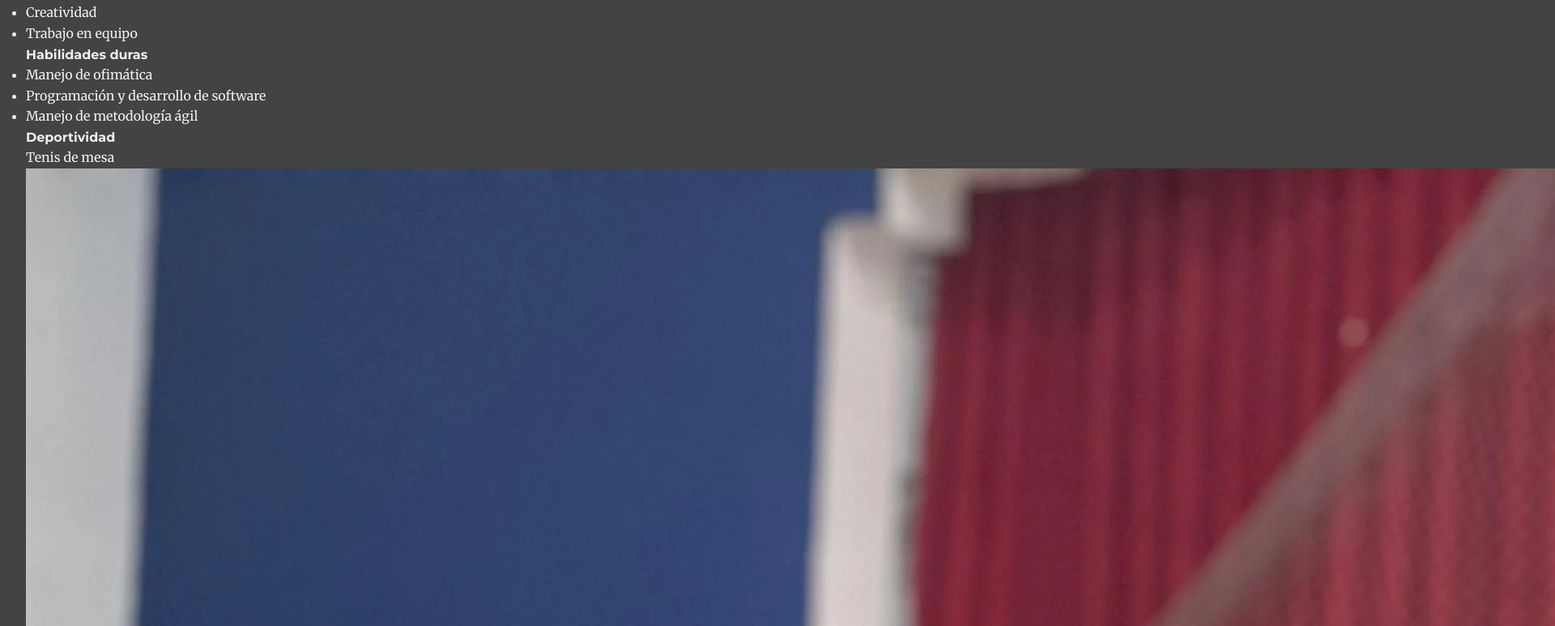
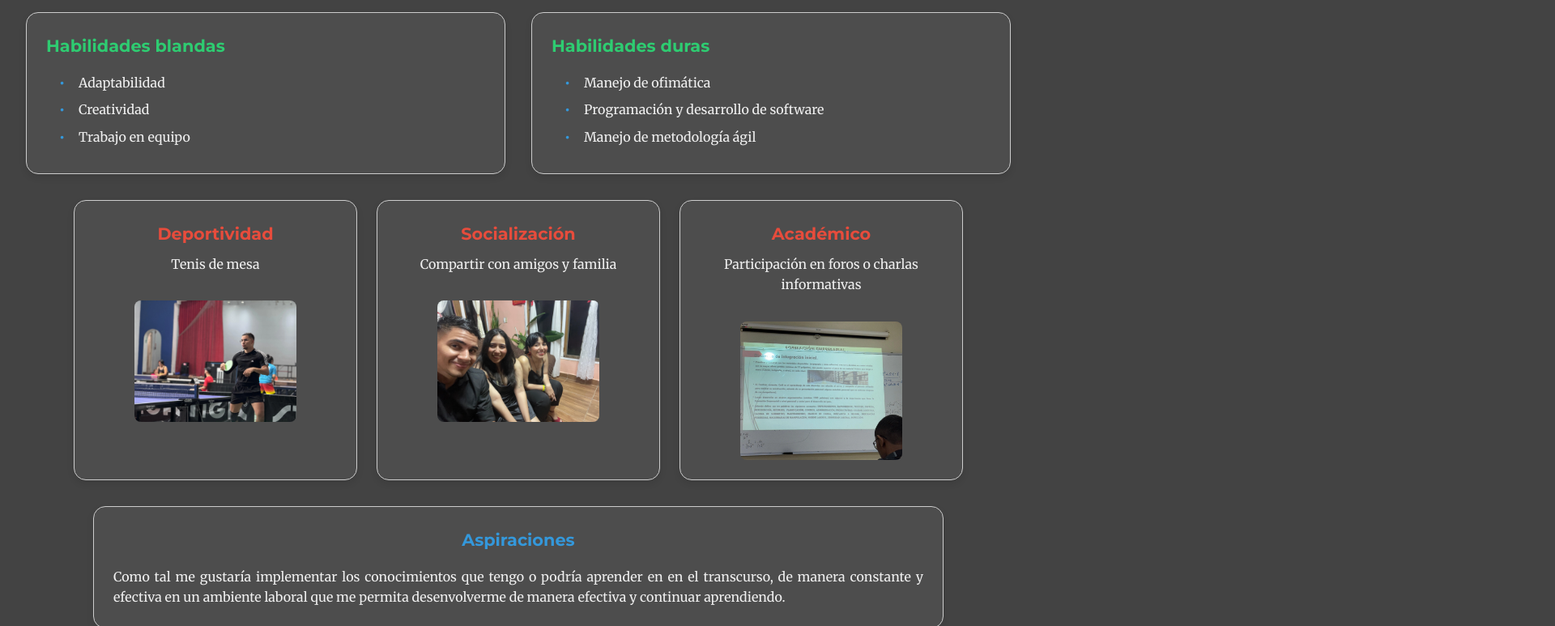
Before and after one commit to amarquezc11/LandingPagePersonal, a plain HTML site: page index.html in a window 1280 px wide. Shown: the part 597-1370 px from the top of the page at 81% size, 1920 px wide, since content can reach past the window. Drawn offline with Linux system fonts and the light colour scheme.

Commit message:
Cambiamos un poco la estructura de la sección acerca de, y agregamos su css

```diff
--- a/index.html
+++ b/index.html
@@ -36,8 +36,11 @@
         </div>
     </div>
 
-    <div class="acerdaDe"> <!--Tres distintas secciones una debajo de otra, aptitudes, pasiones y enfoque, dentro de estas, las secciones estarán al lado de las otras-->
+    <div class="acerdaDe">
+        <div class="acercaDePrimeraParte">
             <h3>Acerca de mí</h3>
+        </div>
+        <div class="acercaDeSegundaParte">
             <div class="aptitudes">
                 <div class="habilidadesBlandas">
                     <h4>Habilidades blandas</h4>
@@ -79,6 +82,7 @@
             <div class="enfoqueProfesional">
                 <h4>Aspiraciones</h4>
                 <p>Como tal me gustaría implementar los conocimientos que tengo o podría aprender en en el transcurso, de manera constante y efectiva en un ambiente laboral que me permita desenvolverme de manera efectiva y continuar aprendiendo.</p>
+            </div>
         </div>
     </div>
 
--- a/styles.css
+++ b/styles.css
@@ -221,3 +221,179 @@ h1, h2, h3, h4 {
         text-align: center;
     }
 }
+
+.acercaDe {
+    max-width: 1200px;
+    margin: 2rem auto;
+    padding: 0 var(--espaciado);
+}
+
+.acercaDePrimeraParte {
+    text-align: center;
+    margin-bottom: 2rem;
+}
+
+.acercaDePrimeraParte h3 {
+    font-size: 2rem;
+    color: var(--color-nivel-básico);
+    border-bottom: 2px solid var(--color-nivel-intermedio);
+    padding-bottom: 0.5rem;
+    display: inline-block;
+}
+
+.acercaDeSegundaParte {
+    display: flex;
+    flex-direction: column;
+    gap: 2rem;
+}
+
+/* Estilos para aptitudes (habilidades blandas y duras) */
+.aptitudes {
+    display: flex;
+    flex-wrap: wrap;
+    gap: 2rem;
+    justify-content: center;
+}
+
+.habilidadesBlandas, .habilidadesDuras {
+    flex: 1;
+    min-width: 300px;
+    background-color: rgba(255, 255, 255, 0.05);
+    padding: 1.5rem;
+    border-radius: var(--radio-borde);
+    border: 1px solid var(--borde-color);
+    box-shadow: var(--sombra-caja);
+}
+
+.habilidadesBlandas h4, .habilidadesDuras h4 {
+    color: var(--color-nivel-intermedio);
+    margin-bottom: 1rem;
+    font-size: 1.3rem;
+}
+
+.habilidadesBlandas ul, .habilidadesDuras ul {
+    list-style-type: none;
+    padding-left: 1rem;
+}
+
+.habilidadesBlandas li, .habilidadesDuras li {
+    margin-bottom: 0.5rem;
+    position: relative;
+    padding-left: 1.5rem;
+}
+
+.habilidadesBlandas li:before, .habilidadesDuras li:before {
+    content: "•";
+    color: var(--color-nivel-básico);
+    font-weight: bold;
+    position: absolute;
+    left: 0;
+}
+
+/* Estilos para pasiones (cartas) */
+.pasiones {
+    display: flex;
+    flex-wrap: wrap;
+    gap: 1.5rem;
+    justify-content: center;
+}
+
+.deporte, .social, .academico {
+    flex: 1;
+    min-width: 250px;
+    max-width: 350px;
+    background-color: rgba(255, 255, 255, 0.05);
+    border-radius: var(--radio-borde);
+    padding: 1.5rem;
+    border: 1px solid var(--borde-color);
+    box-shadow: var(--sombra-caja);
+    transition: transform 0.3s ease, box-shadow 0.3s ease;
+    display: flex;
+    flex-direction: column;
+    align-items: center;
+    text-align: center;
+}
+
+.deporte:hover, .social:hover, .academico:hover {
+    transform: translateY(-5px);
+    box-shadow: 0 8px 16px rgba(0, 0, 0, 0.2);
+}
+
+.deporte h4, .social h4, .academico h4 {
+    color: var(--color-nivel-avanzado);
+    margin-bottom: 0.5rem;
+    font-size: 1.3rem;
+}
+
+.descPasiones {
+    margin-bottom: 1rem;
+    color: var(--color-fuentes);
+}
+
+.deporte img, .social img, .academico img {
+    width: 100%;
+    max-width: 200px;
+    height: auto;
+    border-radius: 8px;
+    margin-top: 1rem;
+}
+
+/* Estilos para enfoque profesional */
+.enfoqueProfesional {
+    background-color: rgba(255, 255, 255, 0.05);
+    padding: 1.5rem;
+    border-radius: var(--radio-borde);
+    border: 1px solid var(--borde-color);
+    box-shadow: var(--sombra-caja);
+    max-width: 1050px; /* Mismo ancho que las 3 cartas juntas con sus gaps */
+    margin: 0 auto;
+}
+
+.enfoqueProfesional h4 {
+    color: var(--color-nivel-básico);
+    margin-bottom: 1rem;
+    font-size: 1.3rem;
+    text-align: center;
+}
+
+.enfoqueProfesional p {
+    line-height: 1.6;
+    text-align: justify;
+}
+
+/* Media queries para responsividad */
+@media (max-width: 768px) {
+    .aptitudes {
+        flex-direction: column;
+    }
+
+    .habilidadesBlandas, .habilidadesDuras {
+        min-width: 100%;
+    }
+
+    .pasiones {
+        flex-direction: column;
+        align-items: center;
+    }
+
+    .deporte, .social, .academico {
+        min-width: 100%;
+        max-width: 100%;
+    }
+}
+
+@media (max-width: 480px) {
+    .acercaDe {
+        padding: 0 1rem;
+    }
+
+    .acercaDePrimeraParte h3 {
+        font-size: 1.5rem;
+    }
+
+    .habilidadesBlandas, .habilidadesDuras,
+    .deporte, .social, .academico,
+    .enfoqueProfesional {
+        padding: 1rem;
+    }
+}
```
Lines whose indentation alone changed are shown as unchanged.
